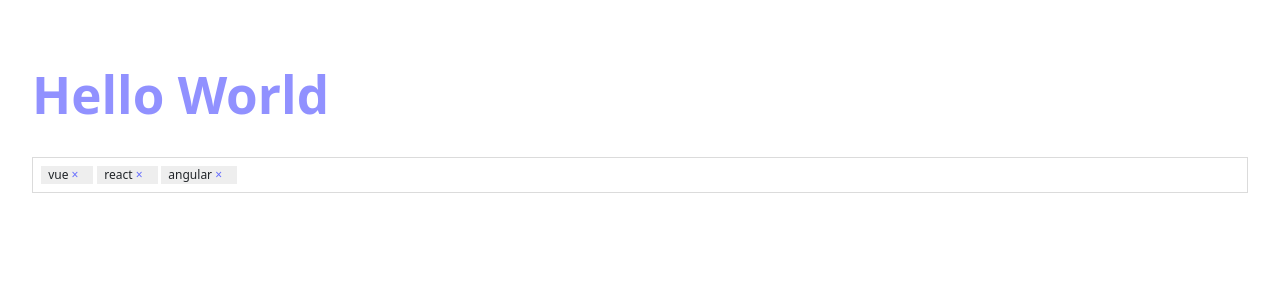
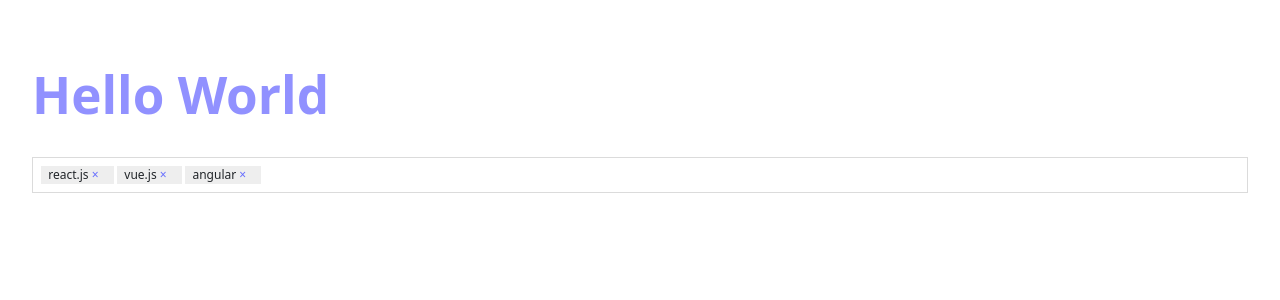
Before and after one commit to darfianardiansyah/learn-vue, a Vue app: page / in a window 1280 px wide. Shown: the top 300 px of the page. Built offline with nearby package versions, Linux system fonts and the light colour scheme.

Commit message:
Component Communication with Props

```diff
--- a/src/App.vue
+++ b/src/App.vue
@@ -1,15 +1,19 @@
 <script>
-// import TagsInput from './components/TagsInput.vue';
-// export default {
-//   components: {
-//     TagsInput
-//   }
-// }
+export default {
+  data: () => ({
+    jsFrameworks: ["react.js", "vue.js", "angular"],
+  }),
+  mounted() {
+    setTimeout(() => {
+      this.jsFrameworks.push("svelte.js");
+    }, 3000);
+  },
+};
 </script>
 
 <template>
   <h1>Hello World</h1>
-  <tags-input />
+  <tags-input :selected-tags="jsFrameworks" />
 </template>
 
 <style>
--- a/src/components/TagsInput.vue
+++ b/src/components/TagsInput.vue
@@ -20,10 +20,18 @@
 
 <script>
 export default {
-  data: () => ({
-    tags: ["vue", "react", "angular"],
-    newTag: "",
-  }),
+    data() {
+    return {
+      tags: [...this.selectedTags],
+      newTag: "",
+    };
+  },
+  props: {
+    selectedTags: {
+      type: Array,
+      default: () => [],
+    },
+  },
   watch: {
     newTag(newVal) {
       if (newVal.indexOf(",") > -1) {
```
